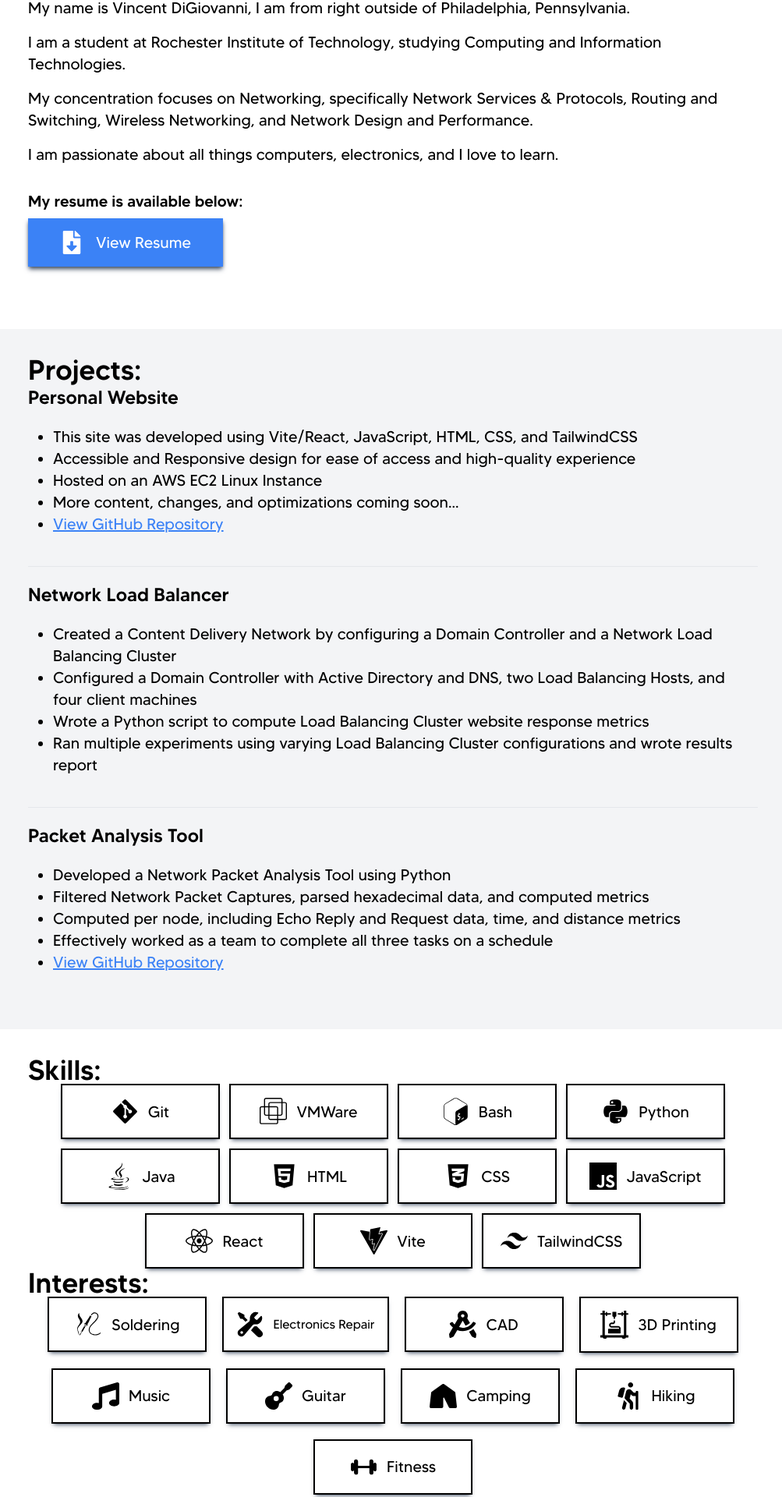
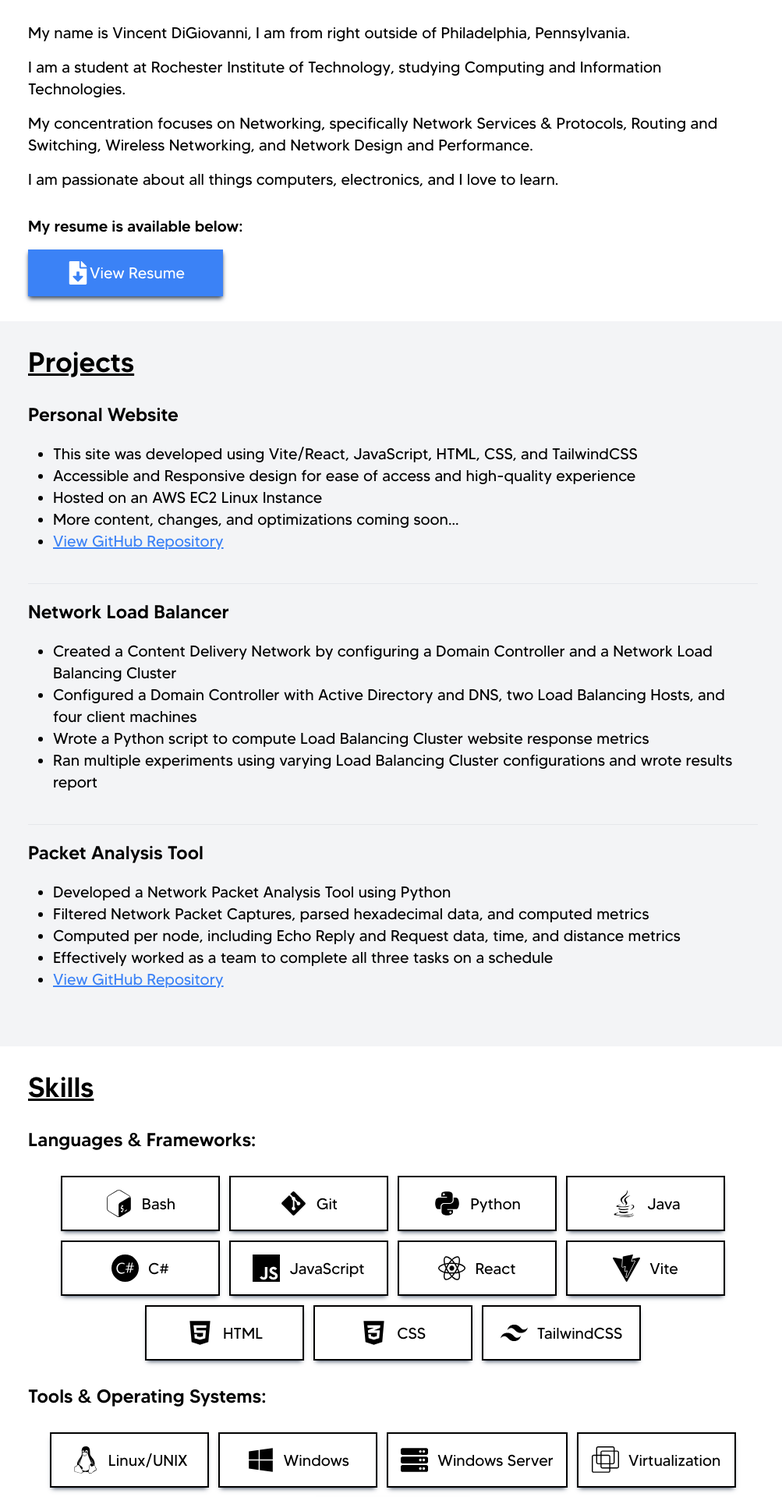
Before and after one commit to vdigi00/vincentdigi-site, a React (Vite) app: page / in a window 1280 px wide. Shown: the part 876-2796 px from the top of the page at 78% size, without its empty margins (136-1139 px from the left). Built offline with nearby package versions, Linux system fonts and the light colour scheme.

Commit message:
Finished restyling hero and content, added more skills

```diff
--- a/src/components/About.jsx
+++ b/src/components/About.jsx
@@ -3,18 +3,18 @@
 
 const About = () => {
     return (
-        <div id='about' className='mb-10 cursor-default'>
-            <div className='m-auto overflow-hidden max-w-[1000px] p-8'>
-                <h1 data-aos='fade-right'>About Me:</h1>
+        <div id='about' className='cursor-default'>
+            <div className='m-auto max-w-[1000px] p-8'>
+                <h1 data-aos='fade-right' className='pb-8 underline'>About Me</h1>
                 <div data-aos='fade-left' data-aos-delay='500' className='text-xl'>
                     <p>My name is Vincent DiGiovanni, I am from right outside of Philadelphia, Pennsylvania.</p>
                     <p className='pt-4'>I am a student at Rochester Institute of Technology, studying Computing and Information Technologies.</p>
                     <p className='pt-4'>My concentration focuses on Networking, specifically Network Services & Protocols, Routing and Switching, Wireless Networking, and Network Design and Performance.</p>
                     <p className='pt-4'>I am passionate about all things computers, electronics, and I love to learn.</p>
                     <h3 className='pt-8 text-xl font-MADE-TOMMY-Medium'>My resume is available below:</h3>
-                    <a className='bg-blue-500 text-white min-w-[200px] max-w-[250px] min-h-[50px] py-4 my-2 flex justify-center items-center shadow-md shadow-slate-600 hover:bg-blue-800 ease-in duration-100' href='/files/DiGiovanniV-Resume-2024.pdf'>
+                    <a className='bg-blue-500 text-white min-w-[200px] max-w-[250px] min-h-[50px] mt-4 flex justify-center items-center shadow-md shadow-slate-600 hover:bg-blue-800 ease-in duration-100' href='/files/DiGiovanniV-Resume-2024.pdf'>
                         <FaFileDownload size={30}/>
-                        <span className='pl-4'>View Resume</span>
+                        <span className='py-4'>View Resume</span>
                     </a>
                 </div>
             </div>
--- a/src/components/Hero.jsx
+++ b/src/components/Hero.jsx
@@ -23,9 +23,9 @@
                         </a>
                     </div>
                 </div>
-                <div data-aos='fade-up' data-aos-delay='1500' data-aos-anchor-placement="top" className='flex flex-col items-center mt-auto mb-4 text-white text-shadow'>
-                    <p>Scroll to learn more</p>
-                    <a>
+                <div data-aos='fade-up' data-aos-delay='1500' data-aos-anchor-placement="top" className='mt-auto mb-4 text-white text-shadow'>
+                    <a href='#about' className='flex flex-col items-center'>
+                        <p>Scroll to learn more</p>
                         <RiArrowDownWideFill size={60} color="white"/>
                     </a>
 
--- a/src/components/Projects.jsx
+++ b/src/components/Projects.jsx
@@ -3,8 +3,8 @@
 const Projects = () => {
     return (
         <div id='projects' className='bg-gray-100 cursor-default'>
-            <div className='m-auto overflow-hidden max-w-[1000px] p-8'>
-                <h1 data-aos='fade-right'>Projects:</h1>
+            <div className='m-auto max-w-[1000px] p-8'>
+                <h1 data-aos='fade-right' className='pb-8 underline'>Projects</h1>
                 <div data-aos='fade-left' data-aos-delay='500' className='text-xl pb-5'>
                     <h3 className='text-2xl font-MADE-TOMMY-Medium'>Personal Website</h3>
                     <div className='flex-none lg:flex'>
--- a/src/components/Skills.jsx
+++ b/src/components/Skills.jsx
@@ -1,34 +1,29 @@
 import React from 'react';
-import { FaGitAlt, FaPython, FaJava, FaHtml5, FaCss3Alt, FaDraftingCompass, FaMusic, FaGuitar, FaHiking, FaReact  } from "react-icons/fa";
+import { FaGitAlt, FaPython, FaJava, FaReact, FaHtml5, FaCss3Alt, FaLinux, FaWindows, FaServer, FaDraftingCompass, FaMusic, FaGuitar, FaHiking } from "react-icons/fa";
 import { FaTent } from "react-icons/fa6";
 import { GiSolderingIron } from "react-icons/gi";
 import { GrVmware } from "react-icons/gr";
 import { HiMiniWrenchScrewdriver } from "react-icons/hi2";
 import { IoBarbell } from "react-icons/io5";
-import { SiGnubash, SiJavascript, SiVite, SiTailwindcss } from "react-icons/si";
+import { SiGnubash, SiCsharp, SiJavascript, SiVite, SiTailwindcss, SiMicrosoftazure } from "react-icons/si";
 
 const Skills = () => {
     return (
         <div id='skills' className='cursor-default'>
             <div className='m-auto max-w-[1000px] p-8'>
-                <h1 data-aos='fade-right'>Skills:</h1>
+                <h1 data-aos='fade-right' className='pb-8 underline'>Skills</h1>
+                <h2 data-aos='fade-right' className='pb-8'>Languages & Frameworks:</h2>
                 <div data-aos-delay='500' className='flex flex-wrap justify-center gap-4 lg:text-xl text-lg'>
+                    <div data-aos='fade-in'>
+                        <a href='#projects' className='skills-item'>
+                            <SiGnubash size={35} />
+                            <span className='pl-3'>Bash</span>
+                        </a>
+                    </div>
                     <div data-aos='fade-in'>
                         <a href='#projects' className='skills-item'>
                             <FaGitAlt size={35}/>
                             <span className='pl-3'>Git</span>
-                        </a>
-                    </div>
-                    <div data-aos='fade-in'>
-                        <a href='#projects' className='skills-item'>
-                            <GrVmware size={35} />
-                            <span className='pl-3'>VMWare</span>
-                        </a>
-                    </div>
-                    <div data-aos='fade-in'>
-                        <a href='#projects' className='skills-item'>
-                            <SiGnubash size={35} />
-                            <span className='pl-3'>Bash</span>
                         </a>
                     </div>
                     <div data-aos='fade-in'>
@@ -45,14 +40,8 @@
                     </div>
                     <div data-aos='fade-in'>
                         <a href='#projects' className='skills-item'>
-                            <FaHtml5 size={35} />
-                            <span className='pl-3'>HTML</span>
-                        </a>
-                    </div>
-                    <div data-aos='fade-in'>
-                        <a href='#projects' className='skills-item'>
-                            <FaCss3Alt size={35} />
-                            <span className='pl-3'>CSS</span>
+                            <SiCsharp size={35} />
+                            <span className='pl-3'>C#</span>
                         </a>
                     </div>
                     <div data-aos='fade-in'>
@@ -75,12 +64,58 @@
                     </div>
                     <div data-aos='fade-in'>
                         <a href='#projects' className='skills-item'>
+                            <FaHtml5 size={35} />
+                            <span className='pl-3'>HTML</span>
+                        </a>
+                    </div>
+                    <div data-aos='fade-in'>
+                        <a href='#projects' className='skills-item'>
+                            <FaCss3Alt size={35} />
+                            <span className='pl-3'>CSS</span>
+                        </a>
+                    </div>
+
+                    <div data-aos='fade-in'>
+                        <a href='#projects' className='skills-item'>
                             <SiTailwindcss size={35} />
                             <span className='pl-3'>TailwindCSS</span>
                         </a>
                     </div>
                 </div>
-                <h1 data-aos='fade-right'>Interests:</h1>
+                <h2 data-aos='fade-right' className='py-8'>Tools & Operating Systems:</h2>
+                <div data-aos-delay='500' className='flex flex-wrap justify-center gap-4 lg:text-xl text-lg'>
+                    <div data-aos='fade-in'>
+                        <a href='#projects' className='skills-item'>
+                            <FaLinux size={35} />
+                            <span className='pl-3'>Linux/UNIX</span>
+                        </a>
+                    </div>
+                    <div data-aos='fade-in'>
+                        <a href='#projects' className='skills-item'>
+                            <FaWindows size={35} />
+                            <span className='pl-3'>Windows</span>
+                        </a>
+                    </div>
+                    <div data-aos='fade-in'>
+                        <a href='#projects' className='skills-item'>
+                            <FaServer size={35} />
+                            <span className='pl-3'>Windows Server</span>
+                        </a>
+                    </div>
+                    <div data-aos='fade-in'>
+                        <a href='#projects' className='skills-item'>
+                            <GrVmware size={35} />
+                            <span className='pl-3'>Virtualization</span>
+                        </a>
+                    </div>
+                    <div data-aos='fade-in'>
+                        <a href='#projects' className='skills-item'>
+                            <SiMicrosoftazure size={35} />
+                            <span className='pl-3'>Azure</span>
+                        </a>
+                    </div>
+                </div>
+                <h1 data-aos='fade-right' className='py-8 underline'>Interests</h1>
                 <div data-aos-delay='500' className='flex flex-wrap justify-center lg:gap-6 gap-4 lg:text-xl text-lg'>
                     <div data-aos='fade-in'>
                         <div className='skills-item'>
@@ -91,7 +126,7 @@
                     <div data-aos='fade-in'>
                         <div className='skills-item'>
                             <HiMiniWrenchScrewdriver size={35} />
-                            <span className='pl-3 text-base'>Electronics Repair</span>
+                            <span className='pl-3 text-sm'>Electronics Repair</span>
                         </div>
                     </div>
                     <div data-aos='fade-in'>
--- a/src/index.css
+++ b/src/index.css
@@ -7,6 +7,7 @@
     font-family: "MADE-TOMMY-Regular", system-ui, sans-serif;
     scroll-behavior: smooth;
     font-size: 90%;
+    overflow-x: hidden;
   }
   @media screen and (prefers-reduced-motion: reduce) {
     html {
@@ -15,6 +16,9 @@
   }
   h1{
     @apply text-4xl font-MADE-TOMMY-Medium;
+  }
+  h2{
+    @apply text-2xl font-MADE-TOMMY-Medium;
   }
   .text-shadow{
     filter: drop-shadow(-1px 2px 2px rgb(0, 0, 0, 0.75));
```
